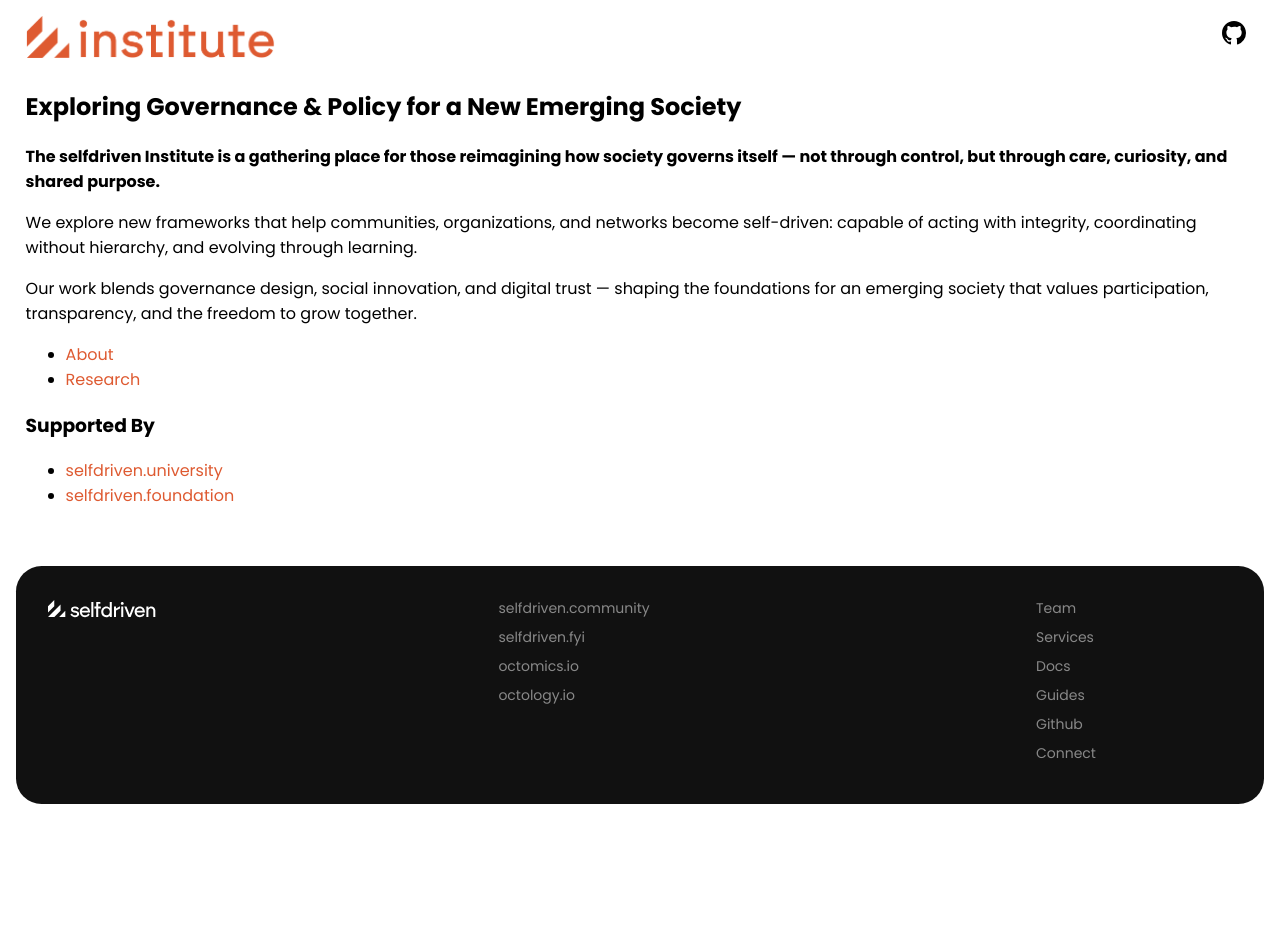
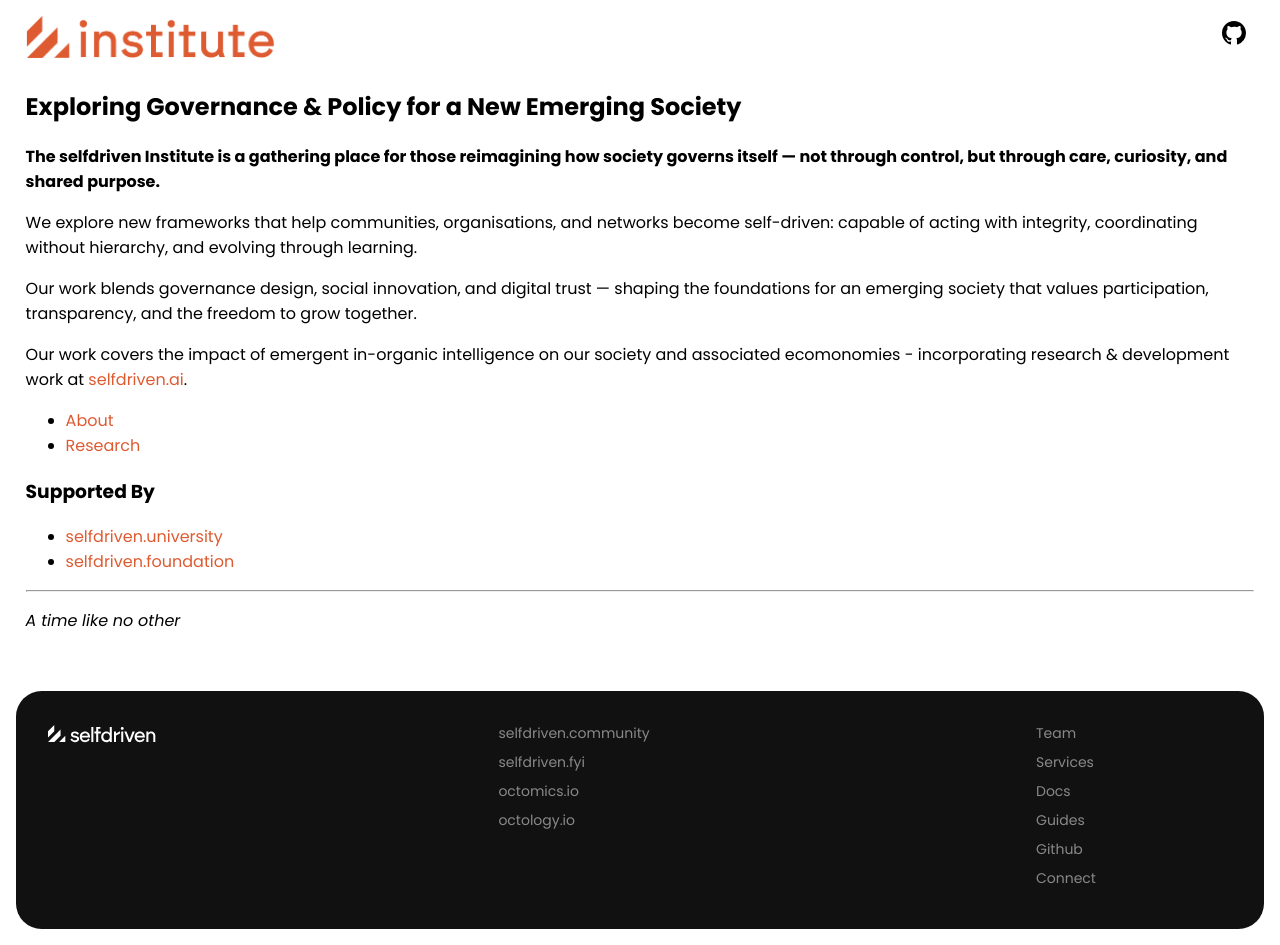
Before and after one commit to selfdriven-foundation/selfdriven-institute, a Jekyll site: the page built from docs/index.md, in a window 1280 px wide. Built offline with Jekyll 4.4.1, drawn with Linux system fonts in a browser that asks for light colours; before the commit the page ends 900 px from its top, so only the background shows below that.

Commit message:
Update index.md

```diff
--- a/docs/index.md
+++ b/docs/index.md
@@ -7,9 +7,11 @@
 
 **The selfdriven Institute is a gathering place for those reimagining how society governs itself — not through control, but through care, curiosity, and shared purpose.**
 
-We explore new frameworks that help communities, organizations, and networks become self-driven: capable of acting with integrity, coordinating without hierarchy, and evolving through learning.
+We explore new frameworks that help communities, organisations, and networks become self-driven: capable of acting with integrity, coordinating without hierarchy, and evolving through learning.
 
 Our work blends governance design, social innovation, and digital trust — shaping the foundations for an emerging society that values participation, transparency, and the freedom to grow together.
+
+Our work covers the impact of emergent in-organic intelligence on our society and associated ecomonomies - incorporating research & development work at [selfdriven.ai](https://selfdriven.ai).
 
 - [About](/about/)
 - [Research](/research/)
@@ -17,3 +19,7 @@
 ### Supported By
 - [selfdriven.university](https://selfdriven.university)
 - [selfdriven.foundation](https://selfdriven.foundation)
+
+---
+
+*A time like no other*
```
